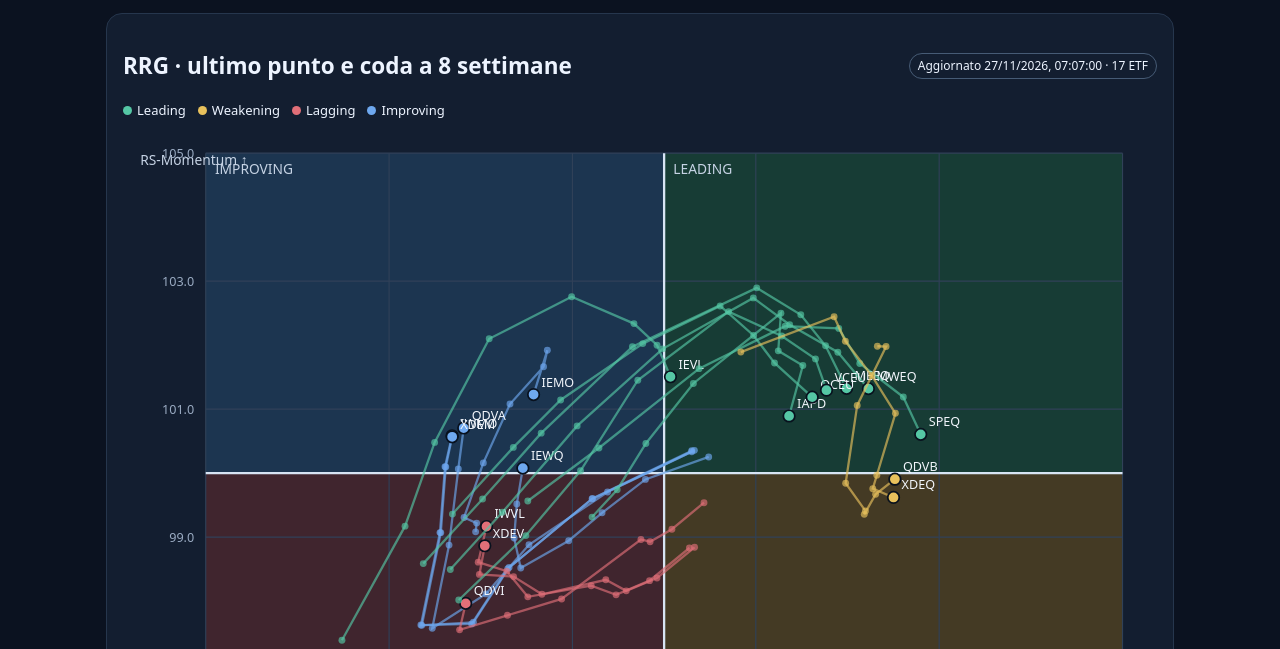
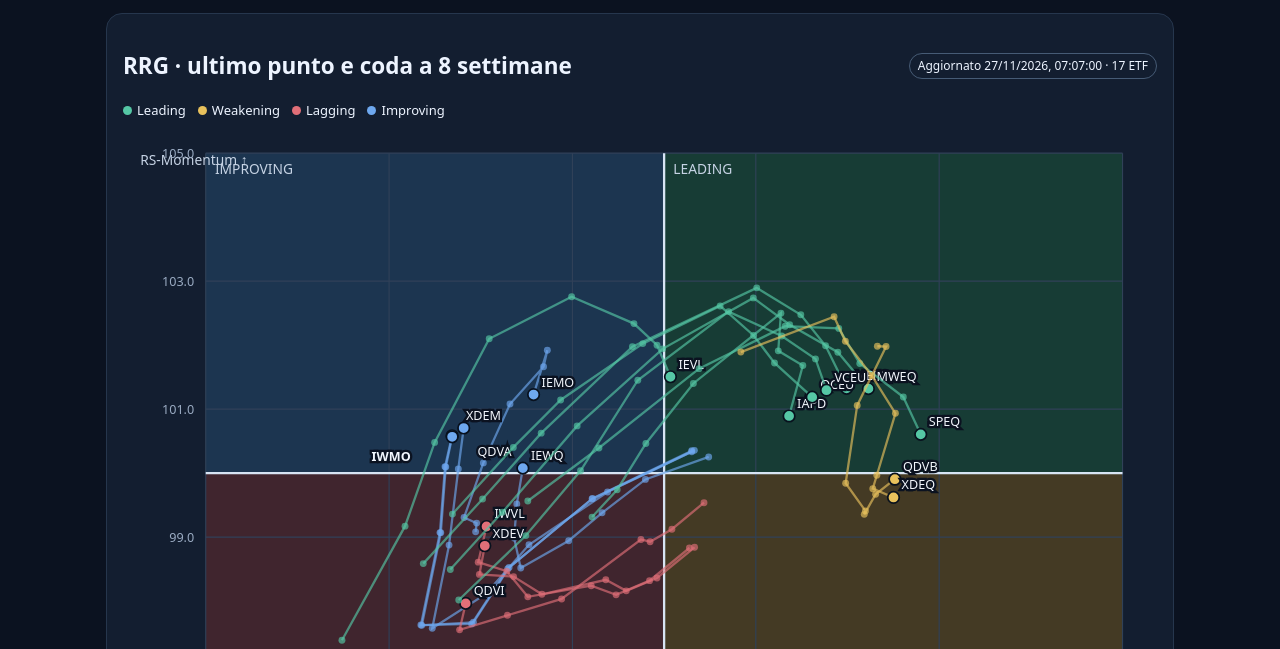
Before and after one commit to Giorgiogoldoni/Factorchatgpt, a plain HTML site: page rrg.html in a window 1280 px wide. Shown: the part 151-800 px from the top of the page. Drawn offline with Linux system fonts and the light colour scheme.

Commit message:
Fix overlapping RRG ticker labels and highlight IWMO

```diff
--- a/rrg.html
+++ b/rrg.html
@@ -33,7 +33,7 @@ svg+='<rect x="'+L+'" y="'+T+'" width="'+(X(100)-L)+'" height="'+(Y(100)-T)+'" f
 for(let i=0;i<=5;i++){let xx=L+pw*i/5, yy=T+ph*i/5;svg+='<line x1="'+xx+'" y1="'+T+'" x2="'+xx+'" y2="'+(H-B)+'" stroke="#304158"/><line x1="'+L+'" y1="'+yy+'" x2="'+(W-R)+'" y2="'+yy+'" stroke="#304158"/>';}
 svg+='<line x1="'+X(100)+'" y1="'+T+'" x2="'+X(100)+'" y2="'+(H-B)+'" stroke="#d7e4f4" stroke-width="2"/><line x1="'+L+'" y1="'+Y(100)+'" x2="'+(W-R)+'" y2="'+Y(100)+'" stroke="#d7e4f4" stroke-width="2"/>';
 svg+='<g fill="#c6d3e4" font-size="12"><text x="'+L+'" y="'+(H-25)+'">RS-Ratio →</text><text x="15" y="'+(T+10)+'">RS-Momentum ↑</text><text x="'+(L+8)+'" y="'+(T+18)+'">IMPROVING</text><text x="'+(X(100)+8)+'" y="'+(T+18)+'">LEADING</text><text x="'+(L+8)+'" y="'+(H-B-10)+'">LAGGING</text><text x="'+(X(100)+8)+'" y="'+(H-B-10)+'">WEAKENING</text></g>';
-for(const a of d.assets){const pts=a.trail;const c=colors[a.quadrant]||"#fff";if(pts.length>1)svg+='<polyline points="'+pts.map(p=>X(p.x)+','+Y(p.y)).join(' ')+'" fill="none" stroke="'+c+'" stroke-width="2" opacity=".65"/>';pts.slice(0,-1).forEach(p=>svg+='<circle cx="'+X(p.x)+'" cy="'+Y(p.y)+'" r="3" fill="'+c+'" opacity=".65"/>');const p=pts[pts.length-1];svg+='<circle cx="'+X(p.x)+'" cy="'+Y(p.y)+'" r="5" fill="'+c+'" stroke="#08111e" stroke-width="1.5"/><text x="'+(X(p.x)+7)+'" y="'+(Y(p.y)-7)+'" fill="#f1f5fb" font-size="11">'+a.ticker.replace(".MI","").replace(".DE","")+'</text>';}
+for(const a of d.assets){const pts=a.trail;const c=colors[a.quadrant]||"#fff";if(pts.length>1)svg+='<polyline points="'+pts.map(p=>X(p.x)+','+Y(p.y)).join(' ')+'" fill="none" stroke="'+c+'" stroke-width="2" opacity=".65"/>';pts.slice(0,-1).forEach(p=>svg+='<circle cx="'+X(p.x)+'" cy="'+Y(p.y)+'" r="3" fill="'+c+'" opacity=".65"/>');const p=pts[pts.length-1];svg+='<circle cx="'+X(p.x)+'" cy="'+Y(p.y)+'" r="5" fill="'+c+'" stroke="#08111e" stroke-width="1.5"/>';const short=a.ticker.replace(".MI","").replace(".DE","");const offsets={"IWMO.MI":[-36,22],"XDEM.MI":[12,-15],"QDVA.DE":[12,24]};const off=offsets[a.ticker]||[7,-7];svg+='<text x="'+(X(p.x)+off[0])+'" y="'+(Y(p.y)+off[1])+'" fill="#f1f5fb" font-size="11" font-weight="'+(short==="IWMO"?"700":"500")+'" stroke="#0b1220" stroke-width="4" paint-order="stroke" text-anchor="'+(off[0]<0?"end":"start")+'"><title>'+a.ticker+" · "+a.quadrant+" · RS-Ratio "+p.x.toFixed(2)+" · RS-Momentum "+p.y.toFixed(2)+'</title>'+short+'</text>';}
 svg+='<g fill="#9aabc2" font-size="11">';for(let i=0;i<=5;i++){let xv=minX+(maxX-minX)*i/5,yv=maxY-(maxY-minY)*i/5;svg+='<text x="'+(L+pw*i/5)+'" y="'+(H-B+18)+'" text-anchor="middle">'+xv.toFixed(1)+'</text><text x="'+(L-10)+'" y="'+(T+ph*i/5+4)+'" text-anchor="end">'+yv.toFixed(1)+'</text>';}svg+='</g></svg>';
 document.getElementById("chart").innerHTML=svg;
 const order=["Leading","Improving","Weakening","Lagging"];document.getElementById("table").innerHTML='<table><thead><tr><th>ETF</th><th>Categoria</th><th>Quadrante</th><th>RS-Ratio</th><th>RS-Momentum</th><th>Direzione coda</th></tr></thead><tbody>'+d.assets.sort((a,b)=>order.indexOf(a.quadrant)-order.indexOf(b.quadrant)).map(a=>{let p=a.trail.at(-1),q=a.trail.at(-2),dir=p.x-q.x>=0&&p.y-q.y>=0?"↗":p.x-q.x>=0?"↘":p.y-q.y>=0?"↖":"↙";return '<tr><td><b>'+a.ticker+'</b><br><span class="muted">'+a.label+'</span></td><td>'+a.label.split(" · ")[0]+'</td><td style="color:'+colors[a.quadrant]+'">'+a.quadrant+'</td><td>'+p.x.toFixed(2)+'</td><td>'+p.y.toFixed(2)+'</td><td>'+dir+'</td></tr>'}).join("")+'</tbody></table>';
```
